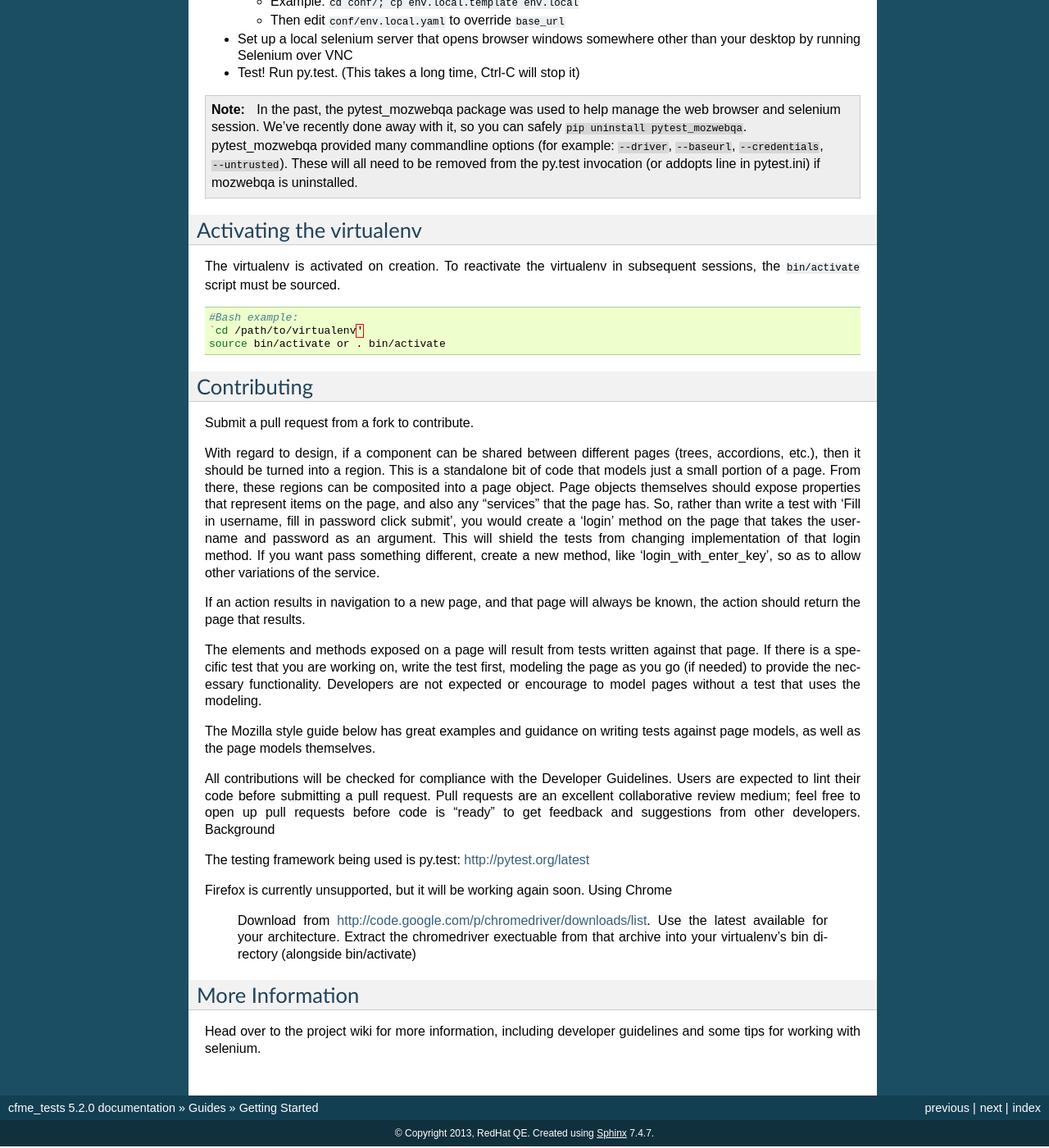
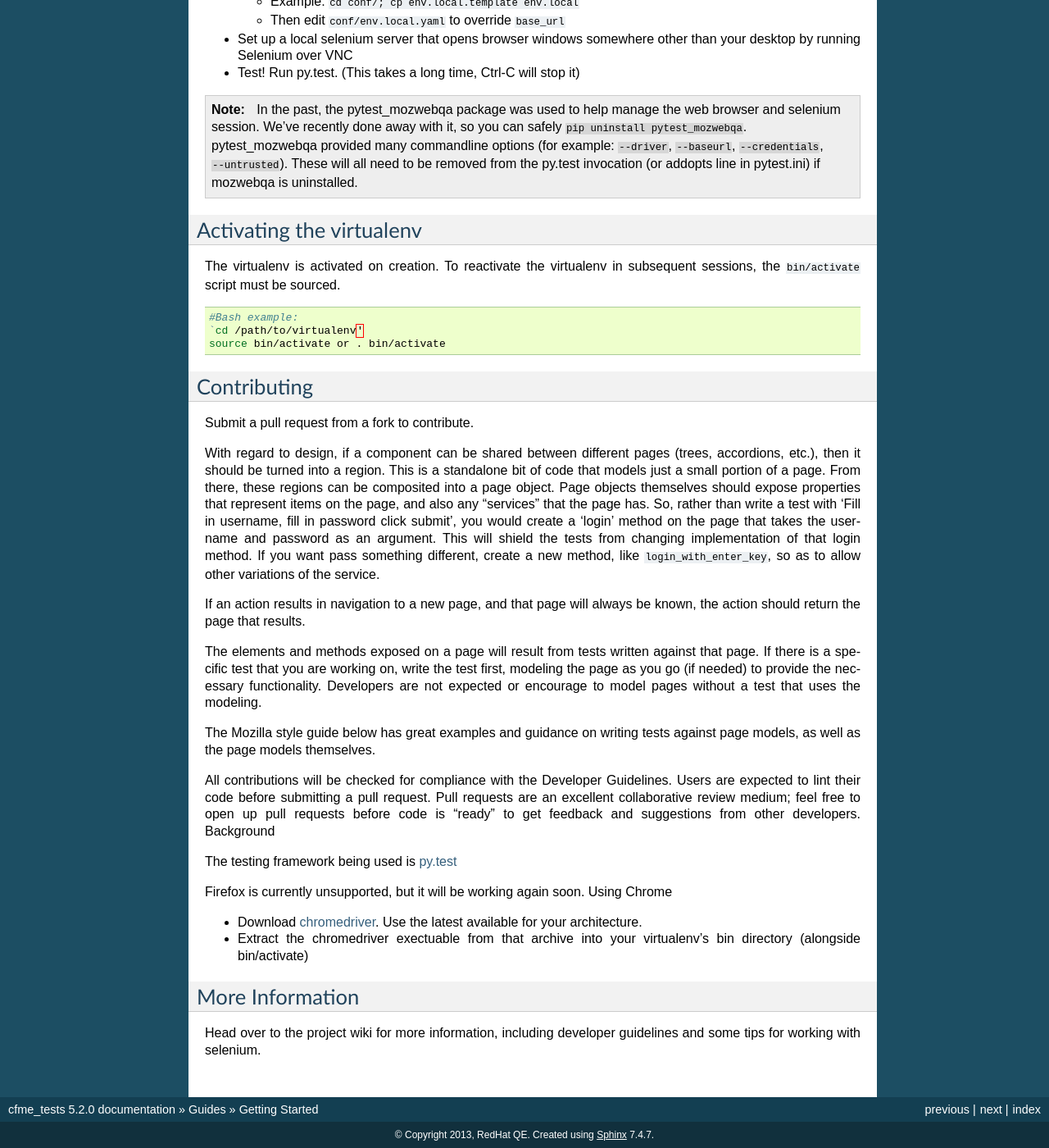
Before and after one commit to ManageIQ/integration_tests, a Sphinx documentation site: the page built from docs/guides/getting_started.rst, in a window 1280 px wide and 1400 px high, scrolled down 709 px. Shown: the whole window at 82% size. Built offline with Sphinx 7.4.7, drawn with Linux system fonts in a browser that asks for light colours.

Commit message:
Cleanup and slight additions to docs

```diff
--- a/docs/guides/getting_started.rst
+++ b/docs/guides/getting_started.rst
@@ -74,26 +74,45 @@
 
 Submit a pull request from a fork to contribute.
 
-With regard to design, if a component can be shared between different pages (trees, accordions, etc.), then it should be turned into a region. This is a standalone bit of code that models just a small portion of a page. From there, these regions can be composited into a page object. Page objects themselves should expose properties that represent items on the page, and also any "services" that the page has. So, rather than write a test with 'Fill in username, fill in password click submit', you would create a 'login' method on the page that takes the username and password as an argument. This will shield the tests from changing implementation of that login method. If you want pass something different, create a new method, like 'login_with_enter_key', so as to allow other variations of the service.
+With regard to design, if a component can be shared between different pages (trees, accordions,
+etc.), then it should be turned into a region. This is a standalone bit of code that models just
+a small portion of a page. From there, these regions can be composited into a page object. Page
+objects themselves should expose properties that represent items on the page, and also any
+"services" that the page has. So, rather than write a test with 'Fill in username, fill in
+password click submit', you would create a 'login' method on the page that takes the username
+and password as an argument. This will shield the tests from changing implementation of that
+login method. If you want pass something different, create a new method, like
+``login_with_enter_key``, so as to allow other variations of the service.
 
-If an action results in navigation to a new page, and that page will always be known, the action should return the page that results.
+If an action results in navigation to a new page, and that page will always be known, the
+action should return the page that results.
 
-The elements and methods exposed on a page will result from tests written against that page. If there is a specific test that you are working on, write the test first, modeling the page as you go (if needed) to provide the necessary functionality. Developers are not expected or encourage to model pages without a test that uses the modeling.
+The elements and methods exposed on a page will result from tests written against that page.
+If there is a specific test that you are working on, write the test first, modeling the page
+as you go (if needed) to provide the necessary functionality. Developers are not expected or
+encourage to model pages without a test that uses the modeling.
 
-The Mozilla style guide below has great examples and guidance on writing tests against page models, as well as the page models themselves.
+The Mozilla style guide below has great examples and guidance on writing tests against page
+models, as well as the page models themselves.
 
-All contributions will be checked for compliance with the Developer Guidelines. Users are expected to lint their code before submitting a pull request. Pull requests are an excellent collaborative review medium; feel free to open up pull requests before code is "ready" to get feedback and suggestions from other developers.
+All contributions will be checked for compliance with the Developer Guidelines. Users are
+expected to lint their code before submitting a pull request. Pull requests are an excellent
+collaborative review medium; feel free to open up pull requests before code is "ready" to get
+feedback and suggestions from other developers.
 Background
 
-The testing framework being used is py.test: http://pytest.org/latest
+The testing framework being used is `py.test <http://pytest.org/latest>`_
 
 Firefox is currently unsupported, but it will be working again soon.
 Using Chrome
 
-    Download from http://code.google.com/p/chromedriver/downloads/list. Use the latest available for your architecture.
-    Extract the chromedriver exectuable from that archive into your virtualenv's bin directory (alongside bin/activate)
+* Download `chromedriver <http://code.google.com/p/chromedriver/downloads/list>`_. Use the
+  latest available for your architecture.
+* Extract the chromedriver exectuable from that archive into your virtualenv's bin directory
+  (alongside bin/activate)
 
 More Information
 ----------------
 
-Head over to the project wiki for more information, including developer guidelines and some tips for working with selenium.
+Head over to the project wiki for more information, including developer guidelines and some
+tips for working with selenium.
```
Also changed, not shown: docs/guides/editors.rst (+4 -4 lines), docs/guides/vnc_selenium.rst (+58 -22 lines).
